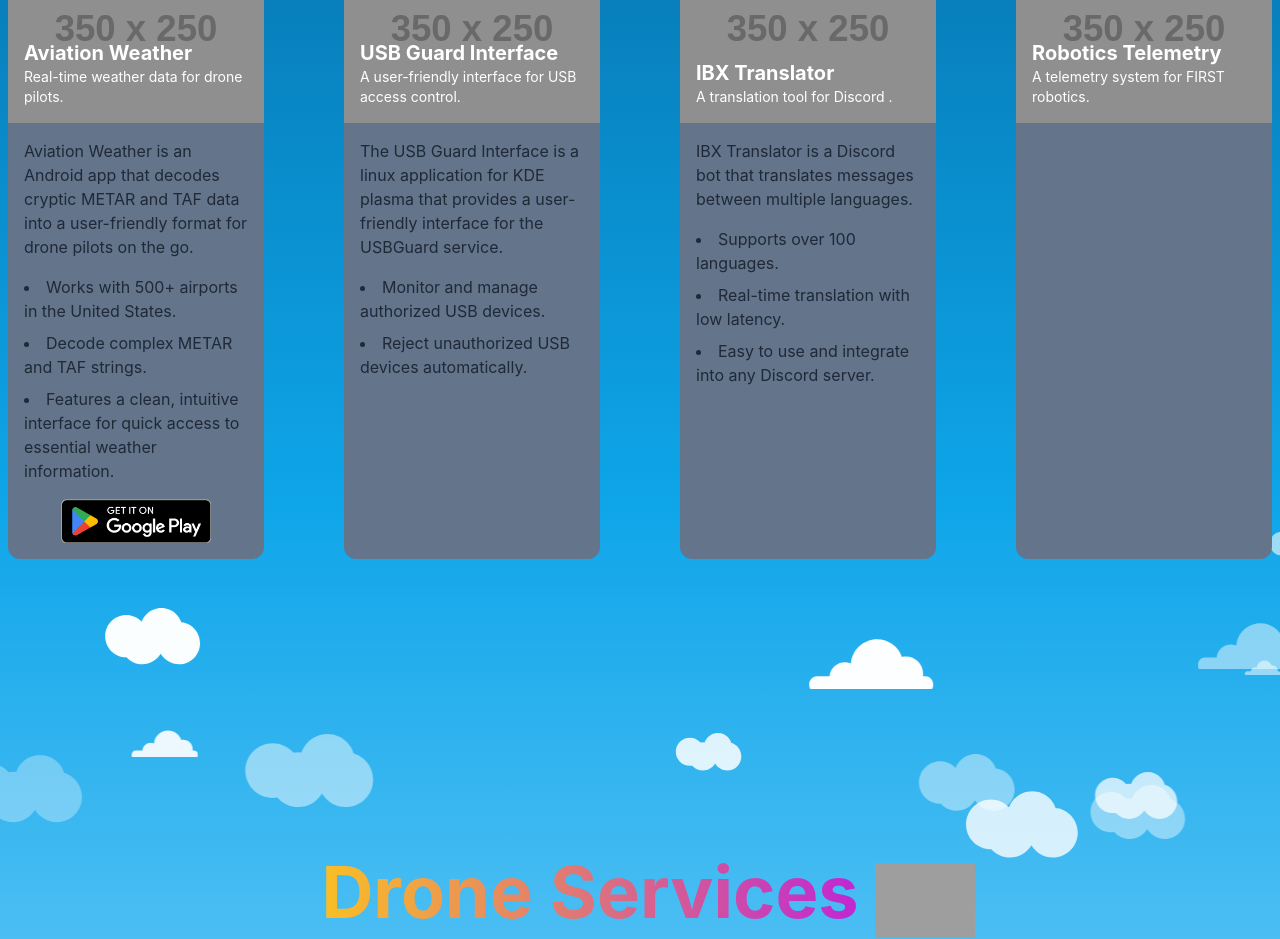
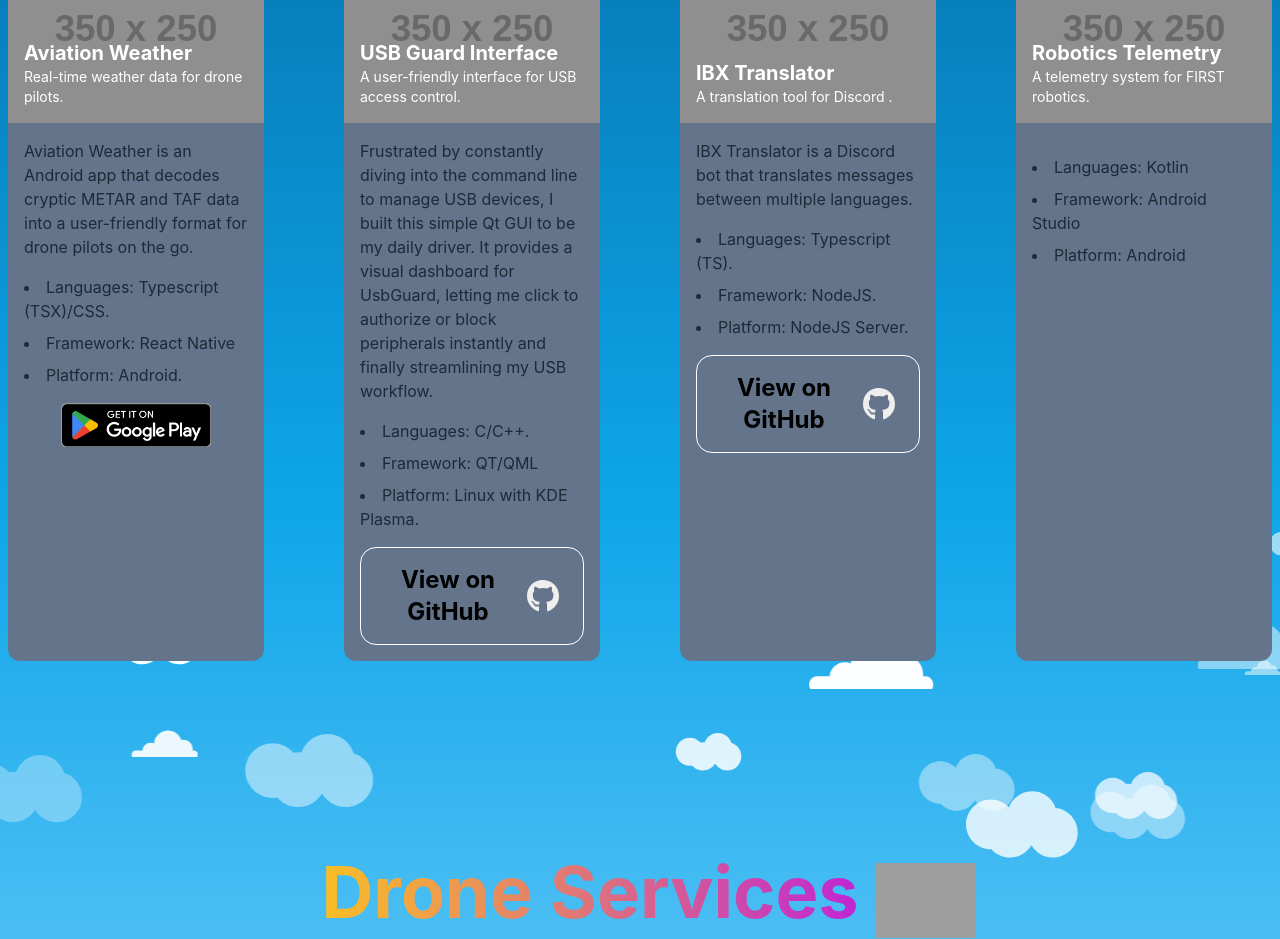
Before and after one commit to IBXCODECAT/personal-website, a React (Create React App) app: page / in a window 1280 px wide. Shown: the part 1900-2839 px from the top of the page. Built offline with nearby package versions, Linux system fonts and the light colour scheme; grey boxes are pictures that could not be loaded.

Commit message:
GitHub Button

```diff
--- a/src/App.tsx
+++ b/src/App.tsx
@@ -84,23 +84,25 @@ export default function App() {
               <Card
                 title="Aviation Weather" subtitle="Real-time weather data for drone pilots." ctaMode="google_play"
                 paragraph="Aviation Weather is an Android app that decodes cryptic METAR and TAF data into a user-friendly format for drone pilots on the go."
-                features={["Works with 500+ airports in the United States.", "Decode complex METAR and TAF strings.", "Features a clean, intuitive interface for quick access to essential weather information."]}
+                features={["Languages: Typescript (TSX)/CSS.", "Framework: React Native", "Platform: Android."]}
                 />
               <Card
                 title="USB Guard Interface" subtitle="A user-friendly interface for USB access control." ctaMode="link"
-                paragraph="The USB Guard Interface is a linux application for KDE plasma that provides a user-friendly interface for the USBGuard service."
-                features={["Monitor and manage authorized USB devices.", "Reject unauthorized USB devices automatically."]}
+                paragraph="Frustrated by constantly diving into the command line to manage USB devices, I built this simple Qt GUI to be my daily driver. It provides a visual dashboard for UsbGuard, letting me click to authorize or block peripherals instantly and finally streamlining my USB workflow."
+                features={["Languages: C/C++.", "Framework: QT/QML", "Platform: Linux with KDE Plasma." ]}
                 />
               <Card
                 title="IBX Translator" subtitle="A translation tool for Discord ." ctaMode="link"
                 paragraph="IBX Translator is a Discord bot that translates messages between multiple languages."
-                features={["Supports over 100 languages.", "Real-time translation with low latency.", "Easy to use and integrate into any Discord server."]}
+                features={["Languages: Typescript (TS).", "Framework: NodeJS.", "Platform: NodeJS Server."]}
                 />
-              <Card title="Robotics Telemetry" subtitle="A telemetry system for FIRST robotics." ctaMode="download"/>
+              <Card
+                title="Robotics Telemetry" subtitle="A telemetry system for FIRST robotics." ctaMode="download"
+                paragraph=""
+                features={["Languages: Kotlin", "Framework: Android Studio", "Platform: Android"]}
+              />
             </FlexH>
           </FlexV>
-
-        {/*<Carousel slides={projectSlides}/>*/}
 
       </SectionWrapper>
 
--- a/src/Components/Elements/Card.tsx
+++ b/src/Components/Elements/Card.tsx
@@ -1,6 +1,7 @@
 import { FC } from "react";
 import PlayInstallButton from "./PlayInstallButton";
 import FlexH from "../Containers/FlexH";
+import ViewOnGitHubButton from "./ViewOnGitHubButton";
 
 interface CardProps {
     title: string;
@@ -10,9 +11,10 @@ interface CardProps {
     image?: string;
     alt?: string;
     ctaMode: 'link' | 'download' | 'google_play';
+    link?: string;
 }
 
-const Card: FC<CardProps> = ({title, subtitle, paragraph, features, image, alt, ctaMode}) => {
+const Card: FC<CardProps> = ({title, subtitle, paragraph, features, image, alt, ctaMode, link}) => {
 
     // Load placeholder images if none are provided
     if (image === undefined) image = "https://placehold.co/350x250";
@@ -45,7 +47,7 @@ const Card: FC<CardProps> = ({title, subtitle, paragraph, features, image, alt,
                 <FlexH className="items-center">
                     {ctaMode === 'google_play' && <PlayInstallButton className="block m-auto w-2/3" url="https://play.google.com/"/>}
                     {ctaMode === 'download' && <div></div>}
-                    {ctaMode === 'link' && <div></div>}
+                    {ctaMode === 'link' && <ViewOnGitHubButton url={link || "#"}/>}
                 </FlexH>
             </div>
         </div>
--- /dev/null
+++ b/src/Components/Elements/ViewOnGitHubButton.tsx
@@ -0,0 +1,18 @@
+import { FC } from "react";
+
+interface ViewOnGitHubButtonProps {
+    url: string;
+}
+
+const ViewOnGitHubButton: FC<ViewOnGitHubButtonProps> = ({url}) => {
+    return (
+        <a href={url} className="w-full bg-transparent border border-white rounded-2xl">
+            <div className="pt-4 pb-4 pl-6 pr-6 flex gap-4 justify-center">
+                <p className="rounded-xl text-center font-bold text-2xl">View on GitHub</p>
+                <img src='./icons/social-github.svg' alt="GitHub Logo"/>
+            </div>
+        </a>
+    );
+}
+
+export default ViewOnGitHubButton;
```
